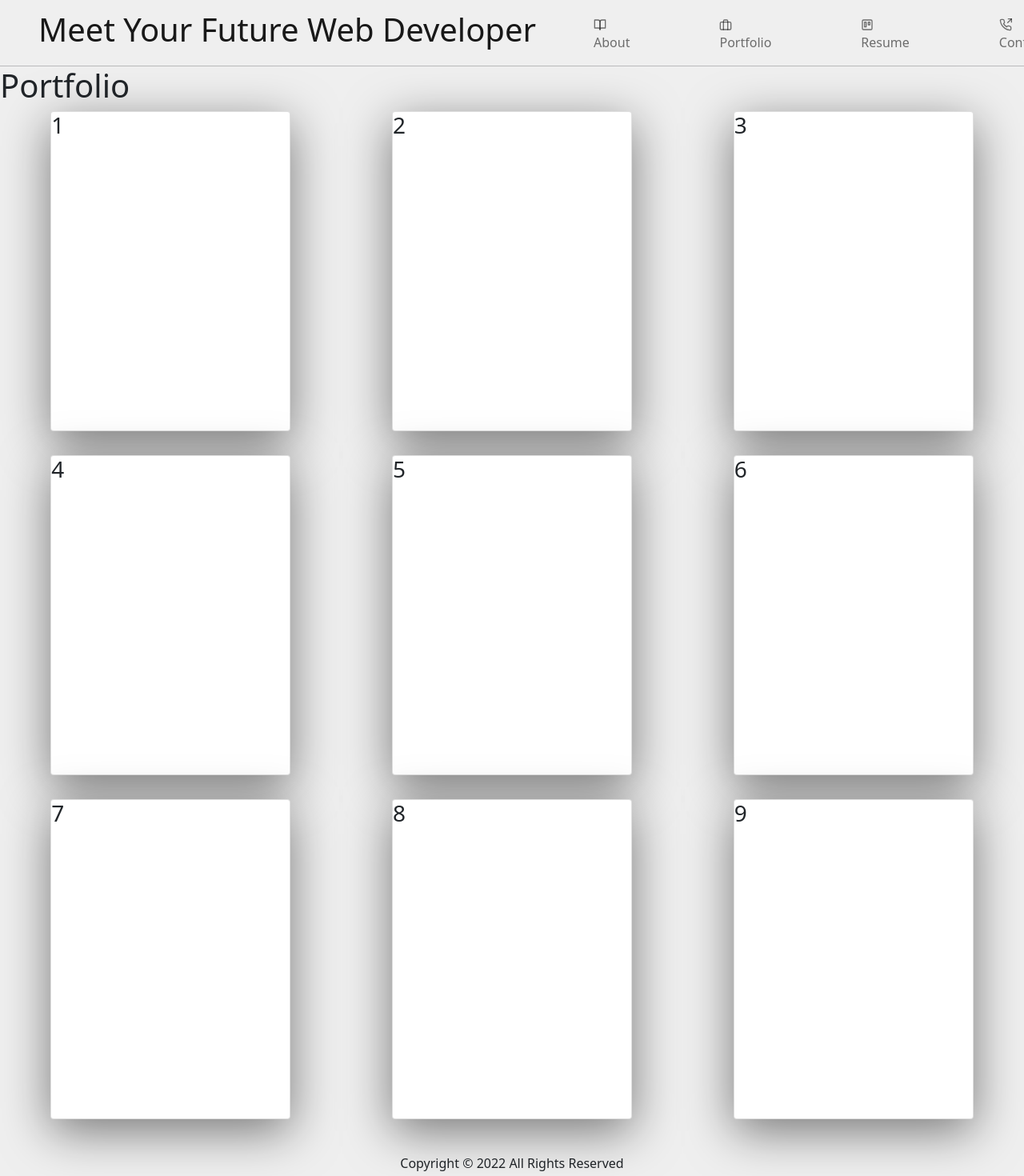
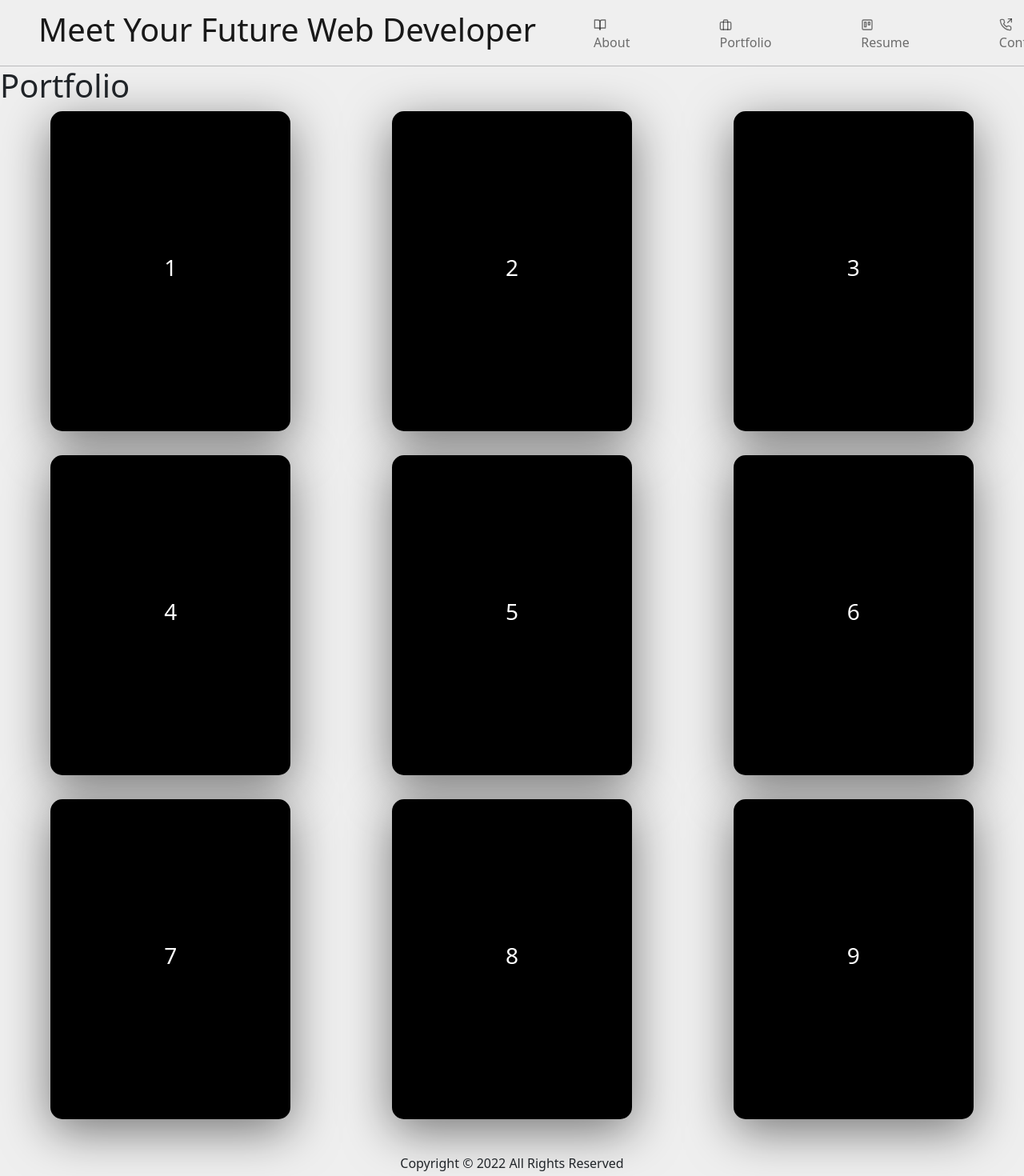
Before and after one commit to rprice000/portfolio-v2, a React (Create React App) app in the folder client/: page /portfolio in a window 1280 px wide. Shown: the top 1470 px of the page at 80% size. Built offline with nearby package versions, Linux system fonts and the light colour scheme.

Commit message:
more testing on portfolio page part 6

```diff
--- a/client/src/pages/Portfolio/Portfolio.css
+++ b/client/src/pages/Portfolio/Portfolio.css
@@ -14,10 +14,10 @@
 }
 
 .cards {
-  height: 300px;
-  border-radius: 15px;
   box-shadow: 0 15px 60px rgba(0, 0, 0, 0.5);
   background-color: black;
   width: 300px;
   height: 400px;
+  border-radius: 15px;
+  color: white;
 }
--- a/client/src/pages/Portfolio/Portfolio.js
+++ b/client/src/pages/Portfolio/Portfolio.js
@@ -1,7 +1,7 @@
 // React Imports
 import React from 'react';
 // import { Container, Card, Col, Row, ListGroup, Table } from 'react-bootstrap';
-import { Container, Row, Col, Card } from 'react-bootstrap';
+import { Container, Row, Col} from 'react-bootstrap';
 
 // Styling Imports
 import '../Portfolio/Portfolio.css'
@@ -20,55 +20,55 @@
                 {/* d-flex justify-content-center align-items-center */}
                     <Row>
                         <Col className="card-column d-flex justify-content-center">
-                            <Card className="cards">
+                            <div className="cards d-flex justify-content-center align-items-center">
                                 <h3>1</h3>
-                            </Card>
+                            </div>
                         </Col>
                         <Col className="card-column d-flex justify-content-center">
-                            <Card className="cards">
+                            <div className="cards d-flex justify-content-center align-items-center">
                                 <h3>2</h3>
-                            </Card>
+                            </div>
                         </Col>
                         <Col className="card-column d-flex justify-content-center">
-                            <Card className="cards">
+                            <div className="cards d-flex justify-content-center align-items-center">
                                 <h3>3</h3>
-                            </Card>
+                            </div>
                         </Col>
                     </Row>
 
                     <Row>
                         <Col className="card-column d-flex justify-content-center">
-                            <Card className="cards">
+                            <div className="cards d-flex justify-content-center align-items-center">
                                 <h3>4</h3>
-                            </Card>
+                            </div>
                         </Col>
                         <Col className="card-column d-flex justify-content-center">
-                            <Card className="cards">
+                            <div className="cards d-flex justify-content-center align-items-center">
                                 <h3>5</h3>
-                            </Card>
+                            </div>
                         </Col>
                         <Col className="card-column d-flex justify-content-center">
-                            <Card className="cards">
+                            <div className="cards d-flex justify-content-center align-items-center">
                                 <h3>6</h3>
-                            </Card>
+                            </div>
                         </Col>
                     </Row>
 
                     <Row className="justify-content-around">
                         <Col className="card-column d-flex justify-content-center">
-                            <Card className="cards">
+                            <div className="cards d-flex justify-content-center align-items-center">
                                 <h3>7</h3>
-                            </Card>
+                            </div>
                         </Col>
                         <Col className="card-column d-flex justify-content-center">
-                            <Card className="cards">
+                            <div className="cards d-flex justify-content-center align-items-center">
                                 <h3>8</h3>
-                            </Card>
+                            </div>
                         </Col>
                         <Col className="card-column d-flex justify-content-center">
-                            <Card className="cards">
+                            <div className="cards d-flex justify-content-center align-items-center">
                                 <h3>9</h3>
-                            </Card>
+                            </div>
                         </Col>
                     </Row>
 
```
